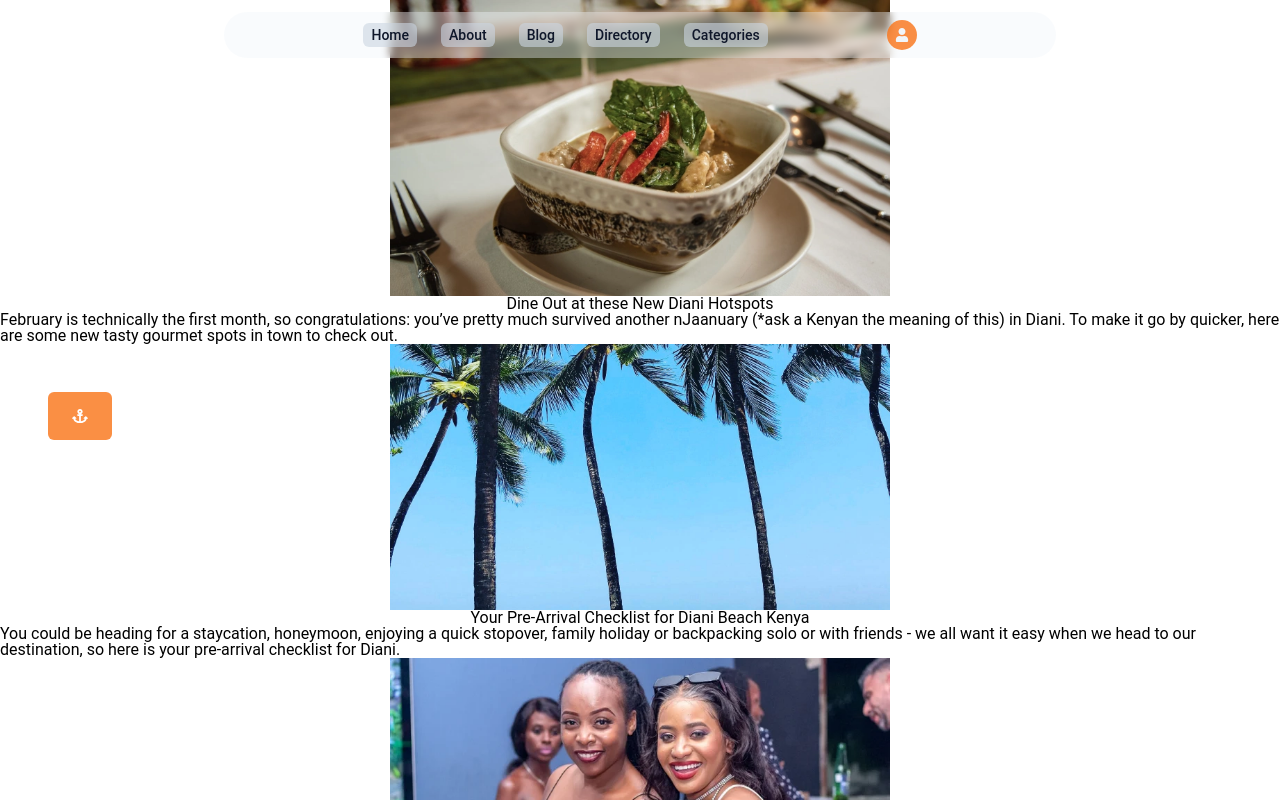
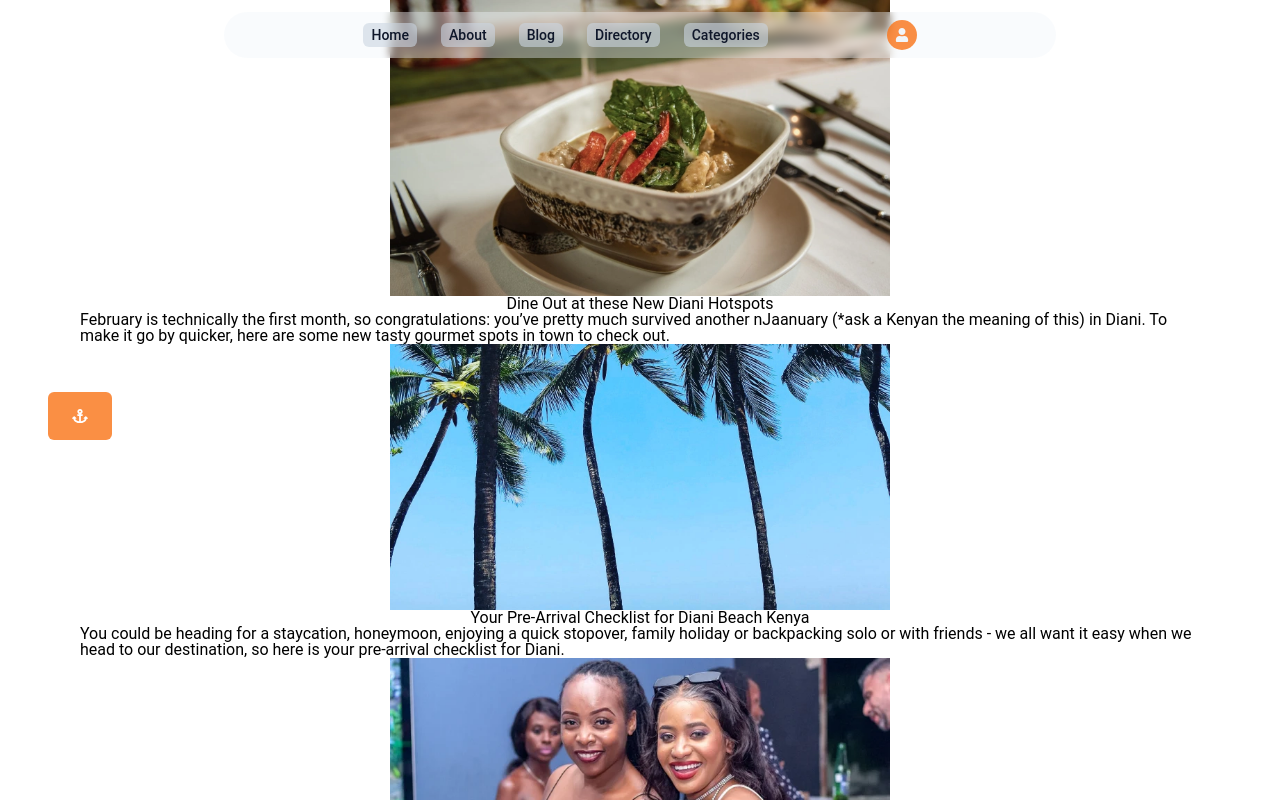
Before and after one commit to MatthewsRicky/travelapp, a Next.js app: page /directory in a window 1280 px wide. Shown: the top 800 px of the page. Built offline with nearby package versions, Linux system fonts and the light colour scheme.

Commit message:
a bit of padding specificity.

```diff
--- a/components/NewBlog.tsx
+++ b/components/NewBlog.tsx
@@ -18,7 +18,7 @@ const NewBlog = ({src, alt, title, description}: blogItems) => {
         <div className="flex flex-col items-center justify-center mx-auto w-full">
         {BLOG_SECTION.map((blog)=>(
           <div key={blog.title}
-            className="flexCenter flex-col">
+            className="flexCenter flex-col padding-container !px-20">
 
             <Image src={blog.src} alt={blog.alt} height={500} width={500} />
             <h1>{blog.title}</h1>
```
